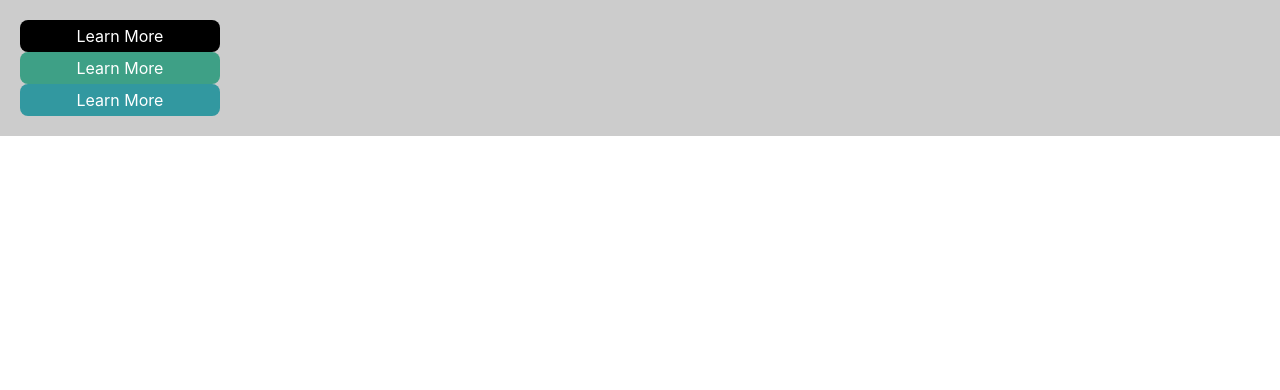
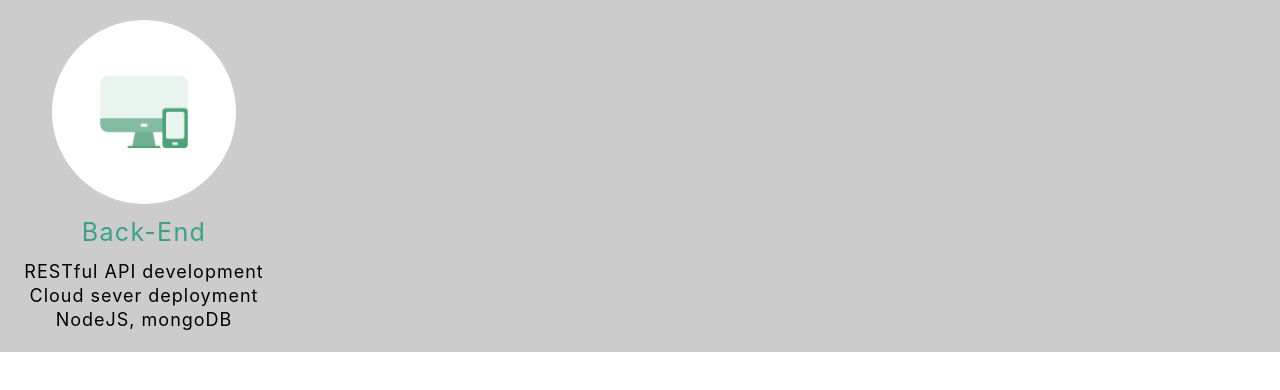
Before and after one commit to poyao-wang/my-web-app, a React (Create React App) app: page / in a window 1280 px wide. Shown: the top 390 px of the page. Built offline with nearby package versions, Linux system fonts and the light colour scheme.

Commit message:
Add ItemAbout
Add ItemAbout.tsx, set styles in index.css and add example codes in App.tsx.

```diff
--- a/src/App.tsx
+++ b/src/App.tsx
@@ -1,15 +1,14 @@
 import React from 'react';
-import Button from './components/Button';
+import ItemAbout from './components/ItemAbout';
 
 const App: React.FC = () => {
+  const textP = `RESTful API development\nCloud sever deployment\nNodeJS, mongoDB`;
   return (
     <div className="App">
-      <Button href="https://www.google.com/" text="Learn More" type="black" />
-      <Button href="https://www.google.com/" text="Learn More" type="primary" />
-      <Button
-        href="https://www.google.com/"
-        text="Learn More"
-        type="secondary"
+      <ItemAbout
+        iconSrc="assets/about-div-img1.png"
+        textH="Back-End"
+        textP={textP}
       />
     </div>
   );
--- /dev/null
+++ b/src/components/ItemAbout.tsx
@@ -0,0 +1,21 @@
+import React from 'react';
+import IconWithContainer from './IconWithContainer';
+
+interface ItemAboutProps {
+  iconSrc: string;
+  textH: string;
+  textP: string;
+}
+
+const ItemAbout: React.FC<ItemAboutProps> = ({ iconSrc, textH, textP }) => {
+  const className = 'item-about';
+  return (
+    <div className={className}>
+      <IconWithContainer iconSrc={iconSrc} type="about" />
+      <h3>{textH}</h3>
+      <p className="p-h3">{textP}</p>
+    </div>
+  );
+};
+
+export default ItemAbout;
--- a/src/index.css
+++ b/src/index.css
@@ -32,6 +32,34 @@ body {
 code {
   font-family: source-code-pro, Menlo, Monaco, Consolas, 'Courier New',
     monospace;
+}
+
+h3 {
+  font-size: 3rem;
+  line-height: 4rem;
+  font-weight: normal;
+  letter-spacing: 0.15rem;
+  color: var(--color-primary);
+}
+
+.p-h3 {
+  font-size: 1.6rem;
+  line-height: 2.4rem;
+  letter-spacing: 0.08rem;
+}
+
+@media screen and (min-width: 1024px) {
+  h3 {
+    font-size: 2.5rem;
+    line-height: 2.4rem;
+    letter-spacing: 0.13rem;
+  }
+
+  .p-h3 {
+    font-size: 1.8rem;
+    line-height: 2.4rem;
+    letter-spacing: 0.1rem;
+  }
 }
 
 .App {
@@ -257,3 +285,39 @@ a {
 .btn--secondary {
   background: var(--color-secondary);
 }
+
+/* About Items */
+
+.item-about {
+  display: flex;
+  flex-direction: column;
+  align-items: center;
+  width: 20.8rem;
+  height: 28.8rem;
+  text-align: center;
+}
+
+.item-about h3 {
+  margin: 0;
+  margin-top: 0.8rem;
+}
+
+.item-about p {
+  margin: 0;
+  margin-top: 0.8rem;
+}
+
+@media screen and (min-width: 1024px) {
+  .item-about {
+    width: 24.8rem;
+    height: 31.2rem;
+  }
+
+  .item-about h3 {
+    margin-top: 1.6rem;
+  }
+
+  .item-about p {
+    margin-top: 1.6rem;
+  }
+}
```
